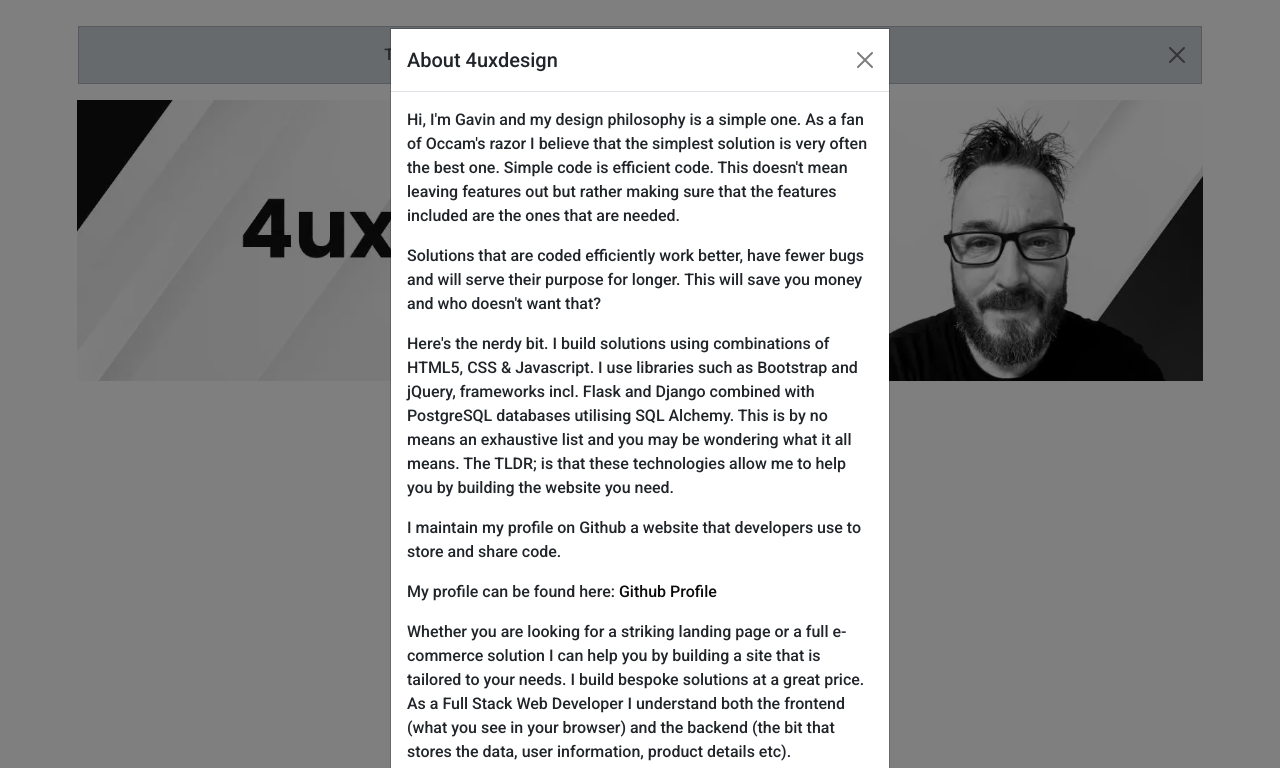
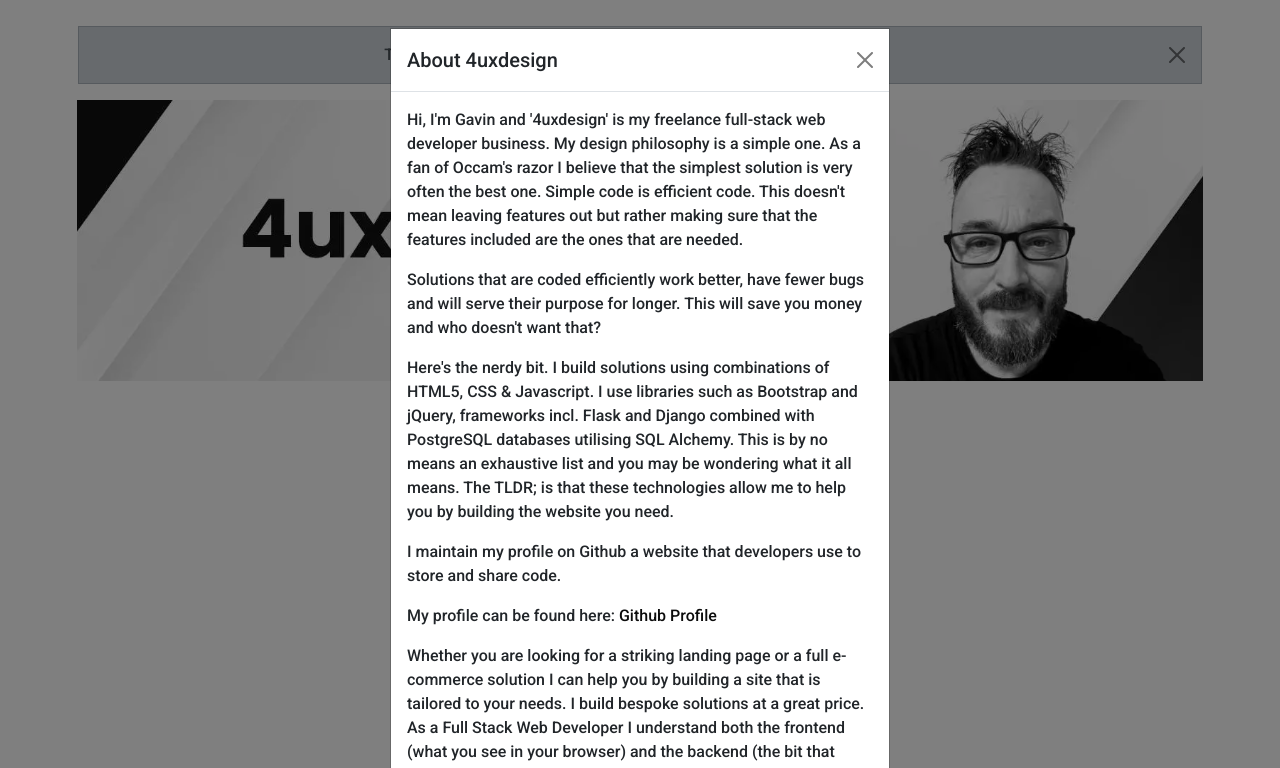
Before and after one commit to thespamster/4uxdesign, a website: page index.html in a window 1280 px wide. Both pictures are taken after a click on the button "About 4uxdesign". Shown: the top 768 px of the page. Drawn offline with nearby package versions, Linux system fonts and the light colour scheme.

Commit message:
minor changes to modal text. new cv added.

```diff
--- a/index.html
+++ b/index.html
@@ -60,7 +60,7 @@
         </div>
     </div>
     <div id="cv-style" class="py-4">
-        <a href="assets/gwb_2-page_cv0923.pdf">
+        <a href="gwb_2-page_cv0324.pdf">
             <img src="assets/img/cv.png" alt="cv flat icon" style="width: 250px; height: 250px;">
         </a>
     </div>
@@ -85,11 +85,10 @@
                     <button type="button" class="btn-close" data-bs-dismiss="modal" aria-label="Close"></button>
                 </div>
                 <div class="modal-body modal-style">
-                    <p>Hi, I'm Gavin and my design philosophy is a simple one. As a fan of Occam's razor I believe that
-                        the simplest solution
+                    <p>Hi, I'm Gavin and '4uxdesign' is my freelance full-stack web developer business. My design
+                        philosophy is a simple one. As a fan of Occam's razor I believe that the simplest solution
                         is very often the best one. Simple code is efficient code. This doesn't mean leaving features
-                        out but
-                        rather making sure that the features included are the ones that are needed.
+                        out but rather making sure that the features included are the ones that are needed.
                     </p>
                     <p>Solutions that are coded efficiently work better, have fewer bugs and will serve their purpose
                         for
```
Also changed, not shown: 2 other files.
